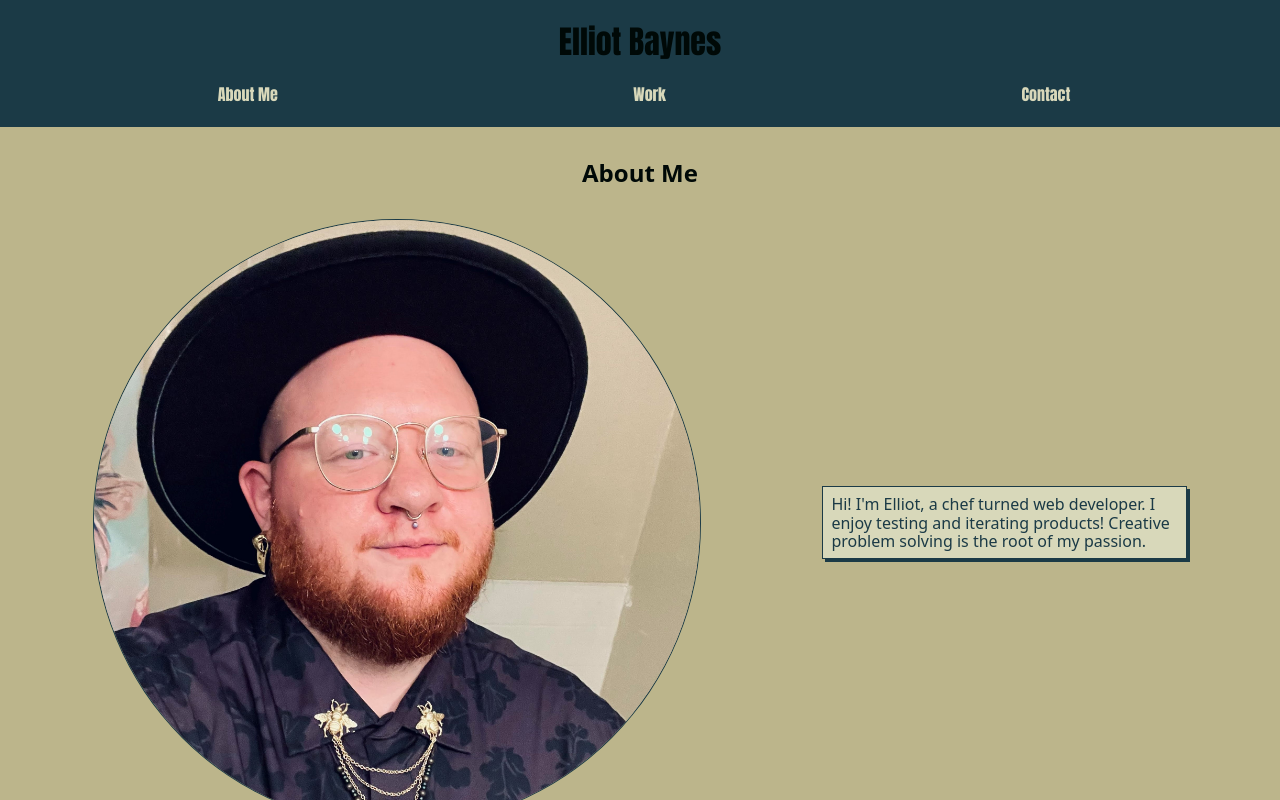
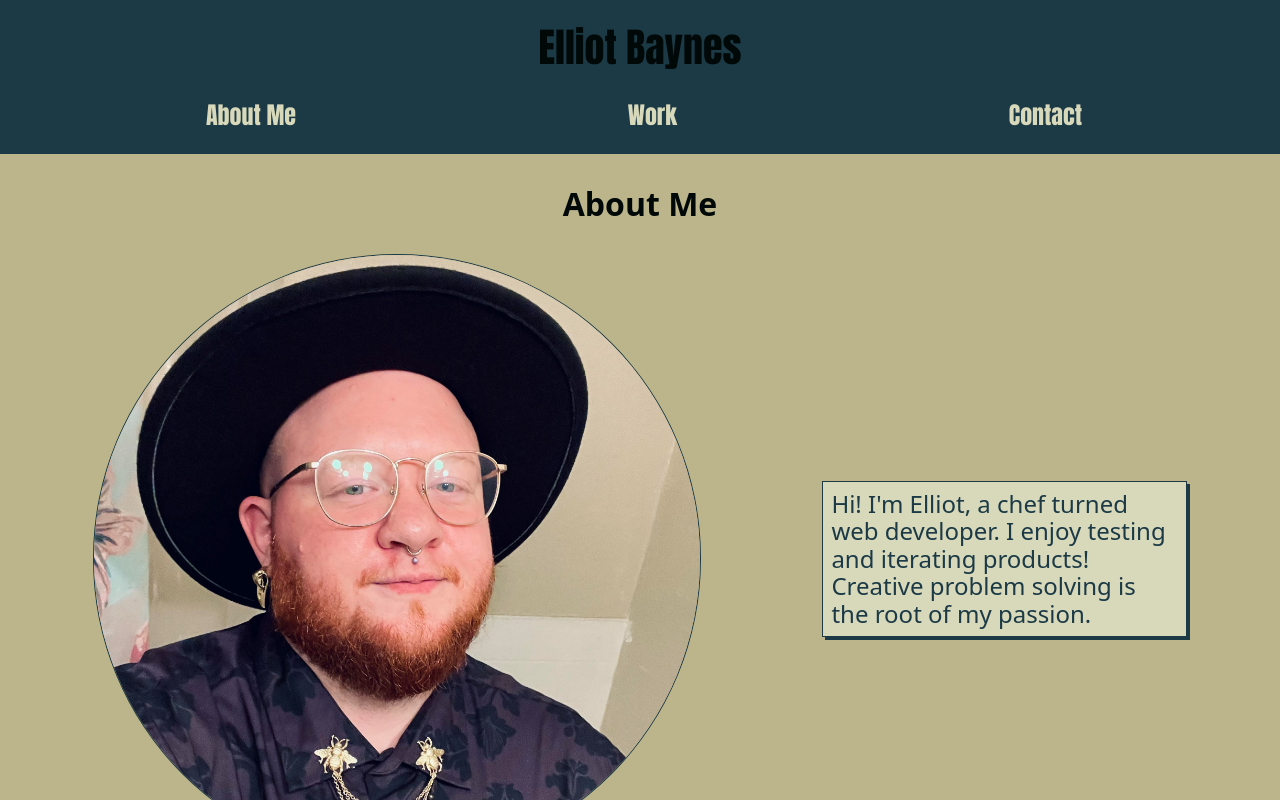
Before and after one commit to eabaynes/Web-Portfolio, a website built with Vite: page index.html in a window 1280 px wide. Shown: the top 800 px of the page. Built offline with nearby package versions, Linux system fonts and the light colour scheme.

Commit message:
adjust font for larger screens

```diff
--- a/assets/style.css
+++ b/assets/style.css
@@ -176,9 +176,25 @@ h2 {
 
 /* media query for larger mobile screens */
 @media screen and (min-width: 750px) {
-  /* adjust width for about-me on larger screens */
+  /* scale up title */
+  h1 {
+    font-size: 2.5rem;
+  }
+
+  /* scale up nav text */
+  nav {
+    font-size: 1.5rem;
+  }
+
+  /* scale up section header text */
+  h2 {
+    font-size: 2rem;
+  }
+
+  /* adjust about-me on larger screens */
   .about-me p {
     width: 30%;
+    font-size: 1.5rem;
   }
 
   .work {
```
